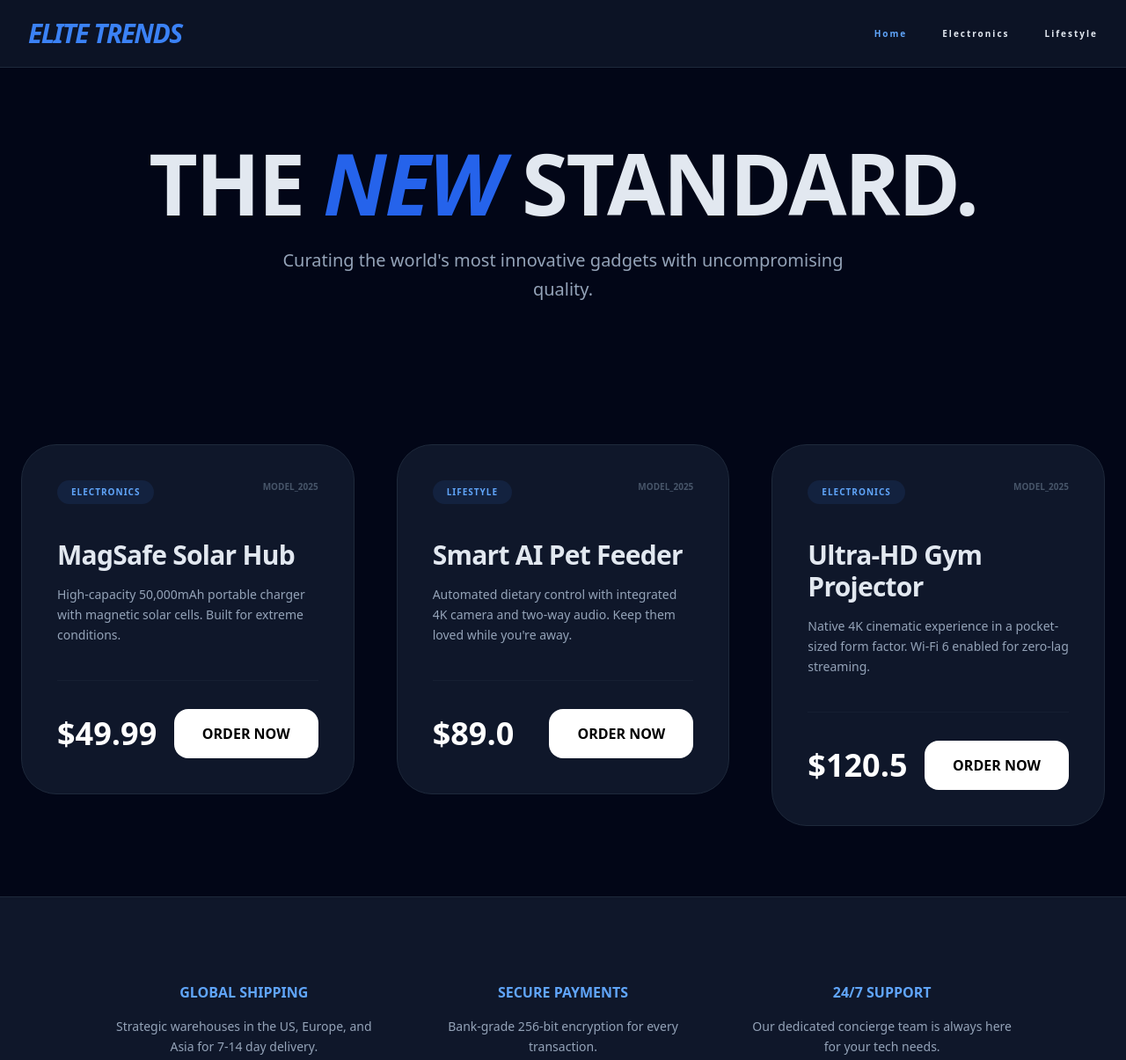
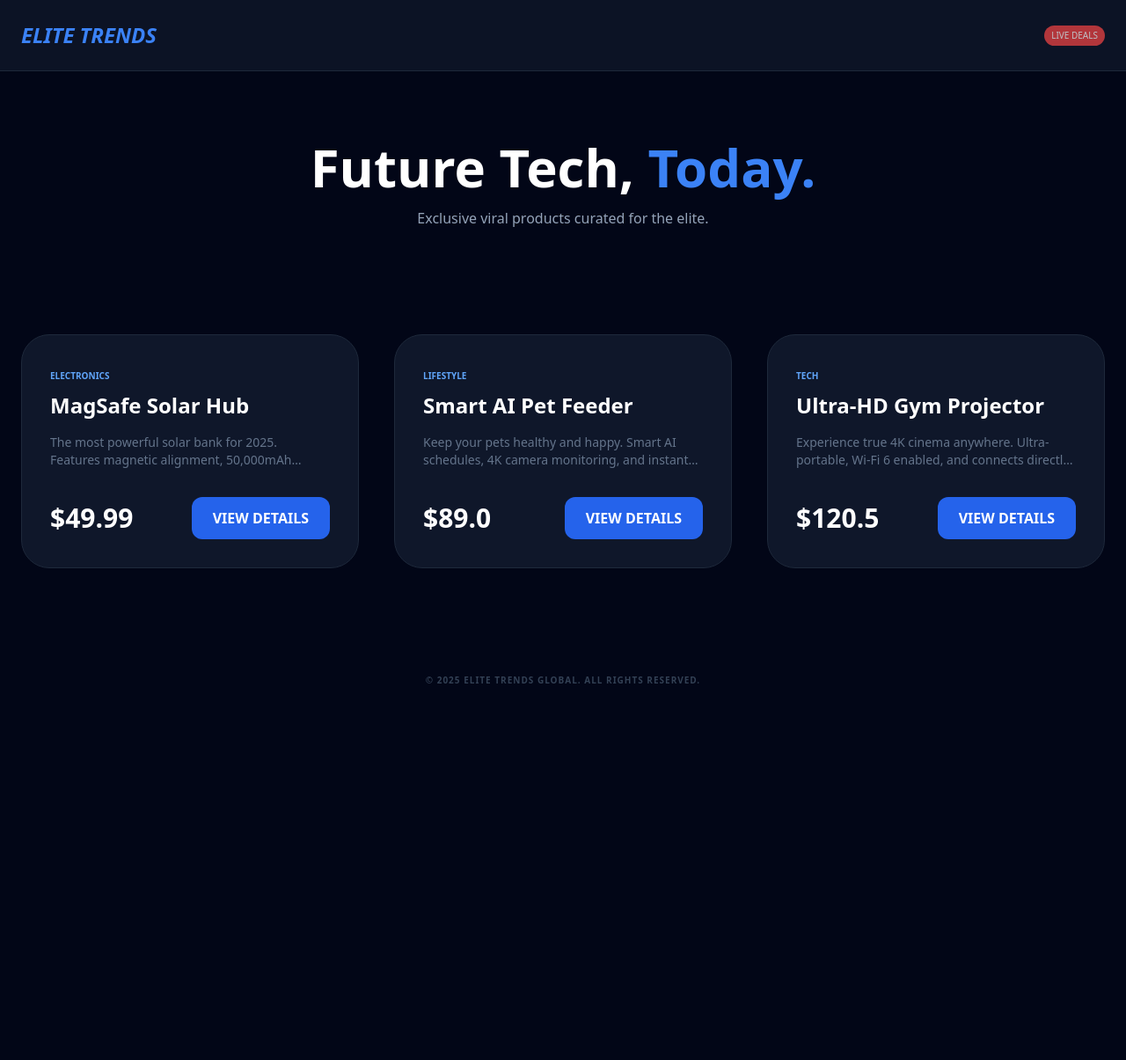
Before and after one commit to ammmir288/elite-trends, a plain HTML site: page index.html in a window 1280 px wide. Shown: the top 1205 px of the page at 88% size. After the commit the page ends 861 px from the top, so only its background shows below. Drawn offline with nearby package versions, Linux system fonts and the light colour scheme.

Commit message:
Interactive Modal Update

```diff
--- a/index.html
+++ b/index.html
@@ -1,105 +1,93 @@
 
         <!DOCTYPE html>
-        <html lang="en" class="scroll-smooth">
+        <html lang="en">
         <head>
             <meta charset="UTF-8">
-            <meta name="viewport" content="width=device-width, initial-scale=1.0">
-            <title>ELITE TRENDS | Premium Global Tech</title>
+            <title>ELITE TRENDS | Official Store</title>
             <script src="https://cdn.tailwindcss.com"></script>
             <script src="https://unpkg.com/alpinejs@3.x.x/dist/cdn.min.js" defer></script>
             <link href="https://unpkg.com/aos@2.3.1/dist/aos.css" rel="stylesheet">
-            <style>
-                .glass { background: rgba(15, 23, 42, 0.8); backdrop-filter: blur(10px); }
-                .product-card { transition: all 0.5s cubic-bezier(0.4, 0, 0.2, 1); }
-            </style>
         </head>
-        <body class="bg-[#020617] text-slate-200" x-data="{ activeTab: 'All' }">
-            <nav class="fixed w-full z-50 glass border-b border-slate-800 px-8 py-5 flex justify-between items-center">
-                <h1 class="text-3xl font-black tracking-tighter text-blue-500 italic">ELITE TRENDS</h1>
-                <div class="hidden md:flex space-x-10 text-[10px] font-bold uppercase tracking-[0.2em]">
-                    <button @click="activeTab = 'All'" :class="activeTab === 'All' ? 'text-blue-400' : 'hover:text-blue-400'">Home</button>
-                    <button @click="activeTab = 'Electronics'" :class="activeTab === 'Electronics' ? 'text-blue-400' : 'hover:text-blue-400'">Electronics</button>
-                    <button @click="activeTab = 'Lifestyle'" :class="activeTab === 'Lifestyle' ? 'text-blue-400' : 'hover:text-blue-400'">Lifestyle</button>
+        <body class="bg-[#020617] text-white" x-data="{ openModal: false, activeProduct: {} }">
+
+            <nav class="p-6 border-b border-slate-800 flex justify-between items-center bg-[#0f172a]/80 backdrop-blur-md fixed w-full z-50">
+                <h1 class="text-2xl font-black text-blue-500 italic">ELITE TRENDS</h1>
+                <div class="flex space-x-4">
+                    <span class="text-[10px] bg-red-500 px-2 py-1 rounded-full animate-pulse">LIVE DEALS</span>
                 </div>
             </nav>
 
             <header class="pt-40 pb-20 text-center px-6">
-                <div data-aos="zoom-out" data-aos-duration="1500">
-                    <h2 class="text-7xl md:text-8xl font-black mb-6 tracking-tight">THE <span class="text-blue-600 italic">NEW</span> STANDARD.</h2>
-                    <p class="text-slate-400 text-xl max-w-2xl mx-auto font-light leading-relaxed">Curating the world's most innovative gadgets with uncompromising quality.</p>
-                </div>
+                <h2 class="text-6xl font-black mb-4" data-aos="fade-down">Future Tech, <span class="text-blue-500">Today.</span></h2>
+                <p class="text-slate-400">Exclusive viral products curated for the elite.</p>
             </header>
 
-            <section class="max-w-7xl mx-auto px-6 py-20">
-                <div class="grid grid-cols-1 md:grid-cols-3 gap-12">
+            <main class="max-w-7xl mx-auto px-6 py-10 grid grid-cols-1 md:grid-cols-3 gap-10">
 
-                    <div class="product-card group" x-show="activeTab === 'All' || activeTab === 'Electronics'" data-aos="fade-up">
-                        <div class="relative bg-[#0f172a] rounded-[2.5rem] p-10 border border-slate-800 overflow-hidden group-hover:border-blue-500/50 group-hover:shadow-[0_0_50px_-12px_rgba(59,130,246,0.3)]">
-                            <div class="flex justify-between items-start mb-10">
-                                <span class="bg-blue-500/10 text-blue-400 text-[10px] font-black px-4 py-1.5 rounded-full uppercase tracking-widest">Electronics</span>
-                                <span class="text-slate-600 text-[10px] font-bold">MODEL_2025</span>
-                            </div>
-                            <h3 class="text-3xl font-bold mb-4 tracking-tight group-hover:text-white transition">MagSafe Solar Hub</h3>
-                            <p class="text-slate-400 text-sm leading-relaxed mb-10">High-capacity 50,000mAh portable charger with magnetic solar cells. Built for extreme conditions.</p>
-                            <div class="flex justify-between items-center border-t border-slate-800/50 pt-8">
-                                <span class="text-4xl font-black text-white">$49.99</span>
-                                <button class="bg-white text-black px-8 py-4 rounded-2xl font-black hover:bg-blue-500 hover:text-white transition-all transform active:scale-95">ORDER NOW</button>
-                            </div>
-                        </div>
-                    </div>
-                    <div class="product-card group" x-show="activeTab === 'All' || activeTab === 'Lifestyle'" data-aos="fade-up">
-                        <div class="relative bg-[#0f172a] rounded-[2.5rem] p-10 border border-slate-800 overflow-hidden group-hover:border-blue-500/50 group-hover:shadow-[0_0_50px_-12px_rgba(59,130,246,0.3)]">
-                            <div class="flex justify-between items-start mb-10">
-                                <span class="bg-blue-500/10 text-blue-400 text-[10px] font-black px-4 py-1.5 rounded-full uppercase tracking-widest">Lifestyle</span>
-                                <span class="text-slate-600 text-[10px] font-bold">MODEL_2025</span>
-                            </div>
-                            <h3 class="text-3xl font-bold mb-4 tracking-tight group-hover:text-white transition">Smart AI Pet Feeder</h3>
-                            <p class="text-slate-400 text-sm leading-relaxed mb-10">Automated dietary control with integrated 4K camera and two-way audio. Keep them loved while you're away.</p>
-                            <div class="flex justify-between items-center border-t border-slate-800/50 pt-8">
-                                <span class="text-4xl font-black text-white">$89.0</span>
-                                <button class="bg-white text-black px-8 py-4 rounded-2xl font-black hover:bg-blue-500 hover:text-white transition-all transform active:scale-95">ORDER NOW</button>
-                            </div>
-                        </div>
-                    </div>
-                    <div class="product-card group" x-show="activeTab === 'All' || activeTab === 'Electronics'" data-aos="fade-up">
-                        <div class="relative bg-[#0f172a] rounded-[2.5rem] p-10 border border-slate-800 overflow-hidden group-hover:border-blue-500/50 group-hover:shadow-[0_0_50px_-12px_rgba(59,130,246,0.3)]">
-                            <div class="flex justify-between items-start mb-10">
-                                <span class="bg-blue-500/10 text-blue-400 text-[10px] font-black px-4 py-1.5 rounded-full uppercase tracking-widest">Electronics</span>
-                                <span class="text-slate-600 text-[10px] font-bold">MODEL_2025</span>
-                            </div>
-                            <h3 class="text-3xl font-bold mb-4 tracking-tight group-hover:text-white transition">Ultra-HD Gym Projector</h3>
-                            <p class="text-slate-400 text-sm leading-relaxed mb-10">Native 4K cinematic experience in a pocket-sized form factor. Wi-Fi 6 enabled for zero-lag streaming.</p>
-                            <div class="flex justify-between items-center border-t border-slate-800/50 pt-8">
-                                <span class="text-4xl font-black text-white">$120.5</span>
-                                <button class="bg-white text-black px-8 py-4 rounded-2xl font-black hover:bg-blue-500 hover:text-white transition-all transform active:scale-95">ORDER NOW</button>
-                            </div>
-                        </div>
+                <div class="bg-[#0f172a] rounded-[2rem] p-8 border border-slate-800 hover:border-blue-500 transition-all group" data-aos="fade-up">
+                    <span class="text-blue-400 text-[10px] font-bold uppercase">Electronics</span>
+                    <h3 class="text-2xl font-bold mt-2">MagSafe Solar Hub</h3>
+                    <p class="text-slate-500 text-sm mt-4 line-clamp-2">The most powerful solar bank for 2025. Features magnetic alignment, 50,000mAh capacity, and military-grade durability.</p>
+                    <div class="mt-8 flex justify-between items-center">
+                        <span class="text-3xl font-black">$49.99</span>
+                        <button @click="openModal = true; activeProduct = { name: 'MagSafe Solar Hub', price: '49.99', desc: 'The most powerful solar bank for 2025. Features magnetic alignment, 50,000mAh capacity, and military-grade durability.', category: 'Electronics' }"
+                                class="bg-blue-600 px-6 py-3 rounded-xl font-bold hover:bg-blue-500 transition">
+                            VIEW DETAILS
+                        </button>
                     </div>
                 </div>
-            </section>
-
-            <section class="bg-[#0f172a] py-24 border-y border-slate-800 px-6">
-                <div class="max-w-5xl mx-auto grid grid-cols-1 md:grid-cols-3 gap-16 text-center">
-                    <div data-aos="fade-up">
-                        <h4 class="text-blue-400 font-black mb-4">GLOBAL SHIPPING</h4>
-                        <p class="text-slate-400 text-sm leading-relaxed">Strategic warehouses in the US, Europe, and Asia for 7-14 day delivery.</p>
-                    </div>
-                    <div data-aos="fade-up" data-aos-delay="200">
-                        <h4 class="text-blue-400 font-black mb-4">SECURE PAYMENTS</h4>
-                        <p class="text-slate-400 text-sm leading-relaxed">Bank-grade 256-bit encryption for every transaction.</p>
-                    </div>
-                    <div data-aos="fade-up" data-aos-delay="400">
-                        <h4 class="text-blue-400 font-black mb-4">24/7 SUPPORT</h4>
-                        <p class="text-slate-400 text-sm leading-relaxed">Our dedicated concierge team is always here for your tech needs.</p>
+                <div class="bg-[#0f172a] rounded-[2rem] p-8 border border-slate-800 hover:border-blue-500 transition-all group" data-aos="fade-up">
+                    <span class="text-blue-400 text-[10px] font-bold uppercase">Lifestyle</span>
+                    <h3 class="text-2xl font-bold mt-2">Smart AI Pet Feeder</h3>
+                    <p class="text-slate-500 text-sm mt-4 line-clamp-2">Keep your pets healthy and happy. Smart AI schedules, 4K camera monitoring, and instant alerts to your phone.</p>
+                    <div class="mt-8 flex justify-between items-center">
+                        <span class="text-3xl font-black">$89.0</span>
+                        <button @click="openModal = true; activeProduct = { name: 'Smart AI Pet Feeder', price: '89.0', desc: 'Keep your pets healthy and happy. Smart AI schedules, 4K camera monitoring, and instant alerts to your phone.', category: 'Lifestyle' }"
+                                class="bg-blue-600 px-6 py-3 rounded-xl font-bold hover:bg-blue-500 transition">
+                            VIEW DETAILS
+                        </button>
                     </div>
                 </div>
-            </section>
+                <div class="bg-[#0f172a] rounded-[2rem] p-8 border border-slate-800 hover:border-blue-500 transition-all group" data-aos="fade-up">
+                    <span class="text-blue-400 text-[10px] font-bold uppercase">Tech</span>
+                    <h3 class="text-2xl font-bold mt-2">Ultra-HD Gym Projector</h3>
+                    <p class="text-slate-500 text-sm mt-4 line-clamp-2">Experience true 4K cinema anywhere. Ultra-portable, Wi-Fi 6 enabled, and connects directly to your favorite streaming apps.</p>
+                    <div class="mt-8 flex justify-between items-center">
+                        <span class="text-3xl font-black">$120.5</span>
+                        <button @click="openModal = true; activeProduct = { name: 'Ultra-HD Gym Projector', price: '120.5', desc: 'Experience true 4K cinema anywhere. Ultra-portable, Wi-Fi 6 enabled, and connects directly to your favorite streaming apps.', category: 'Tech' }"
+                                class="bg-blue-600 px-6 py-3 rounded-xl font-bold hover:bg-blue-500 transition">
+                            VIEW DETAILS
+                        </button>
+                    </div>
+                </div>
+            </main>
 
-            <footer class="py-12 text-center text-slate-600 text-[10px] uppercase font-bold tracking-[0.3em]">
-                &copy; 2025 ELITE TRENDS GLOBAL. POWERED BY SALES MONSTER AI.
+            <div x-show="openModal" class="fixed inset-0 z-[100] flex items-center justify-center p-6 bg-black/90 backdrop-blur-sm" x-cloak>
+                <div class="bg-[#0f172a] max-w-2xl w-full rounded-[3rem] p-12 border border-slate-700 relative shadow-2xl" @click.away="openModal = false">
+                    <button @click="openModal = false" class="absolute top-8 right-8 text-slate-500 hover:text-white text-2xl">&times;</button>
+
+                    <span class="text-blue-400 text-xs font-black uppercase tracking-widest" x-text="activeProduct.category"></span>
+                    <h2 class="text-5xl font-black mt-4 mb-6" x-text="activeProduct.name"></h2>
+                    <p class="text-slate-400 text-lg leading-relaxed mb-10" x-text="activeProduct.desc"></p>
+
+                    <div class="bg-blue-900/20 p-6 rounded-2xl border border-blue-500/30 mb-10">
+                        <p class="text-blue-400 text-sm font-bold">⚡ LIMITED STOCK: Only 4 units left in our US warehouse!</p>
+                    </div>
+
+                    <div class="flex justify-between items-center">
+                        <span class="text-5xl font-black" x-text="'$' + activeProduct.price"></span>
+                        <button class="bg-white text-black px-12 py-5 rounded-2xl font-black text-xl hover:bg-blue-500 hover:text-white transition-all">
+                            PROCEED TO SECURE CHECKOUT
+                        </button>
+                    </div>
+                </div>
+            </div>
+
+            <footer class="py-20 text-center text-slate-700 text-[10px] font-bold uppercase tracking-widest">
+                &copy; 2025 ELITE TRENDS GLOBAL. ALL RIGHTS RESERVED.
             </footer>
 
             <script src="https://unpkg.com/aos@2.3.1/dist/aos.js"></script>
-            <script>AOS.init({ duration: 1000, once: true });</script>
+            <script>AOS.init();</script>
         </body>
         </html>
```
Also changed, not shown: 1 other file.
